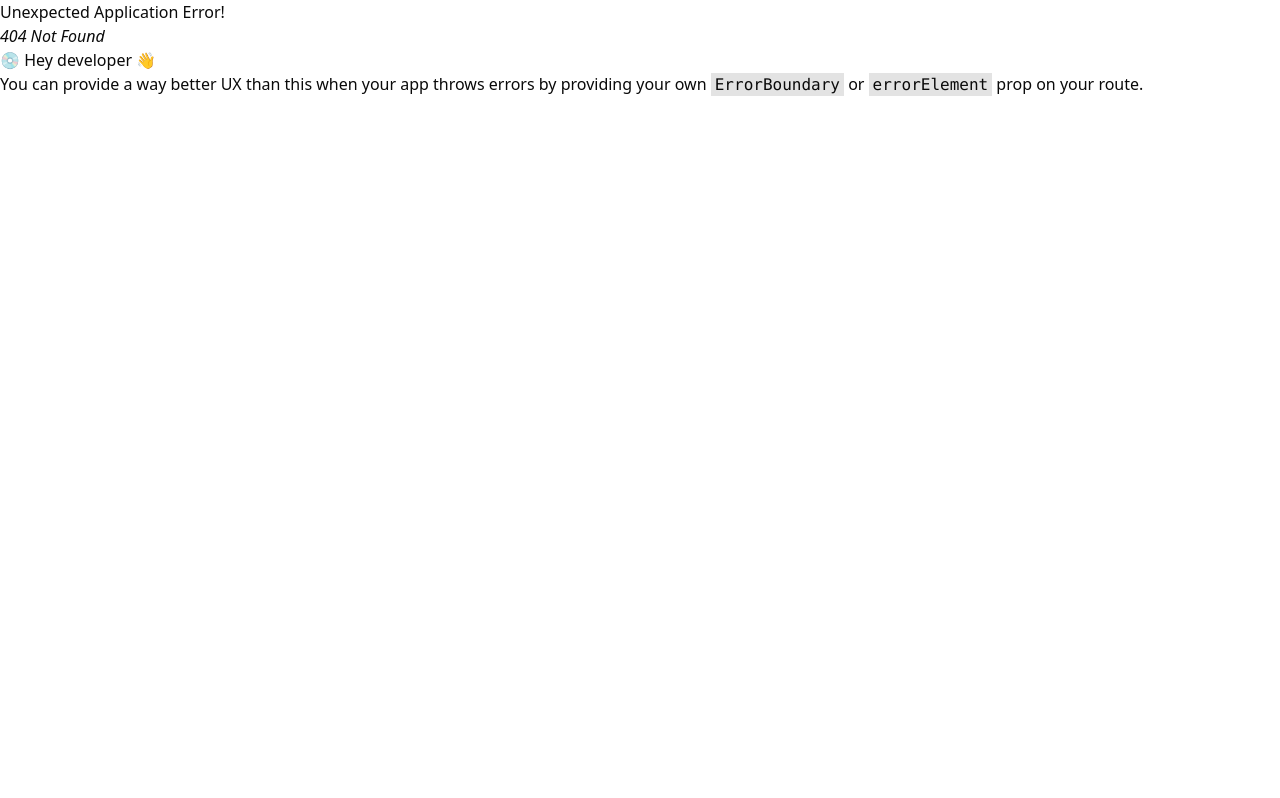
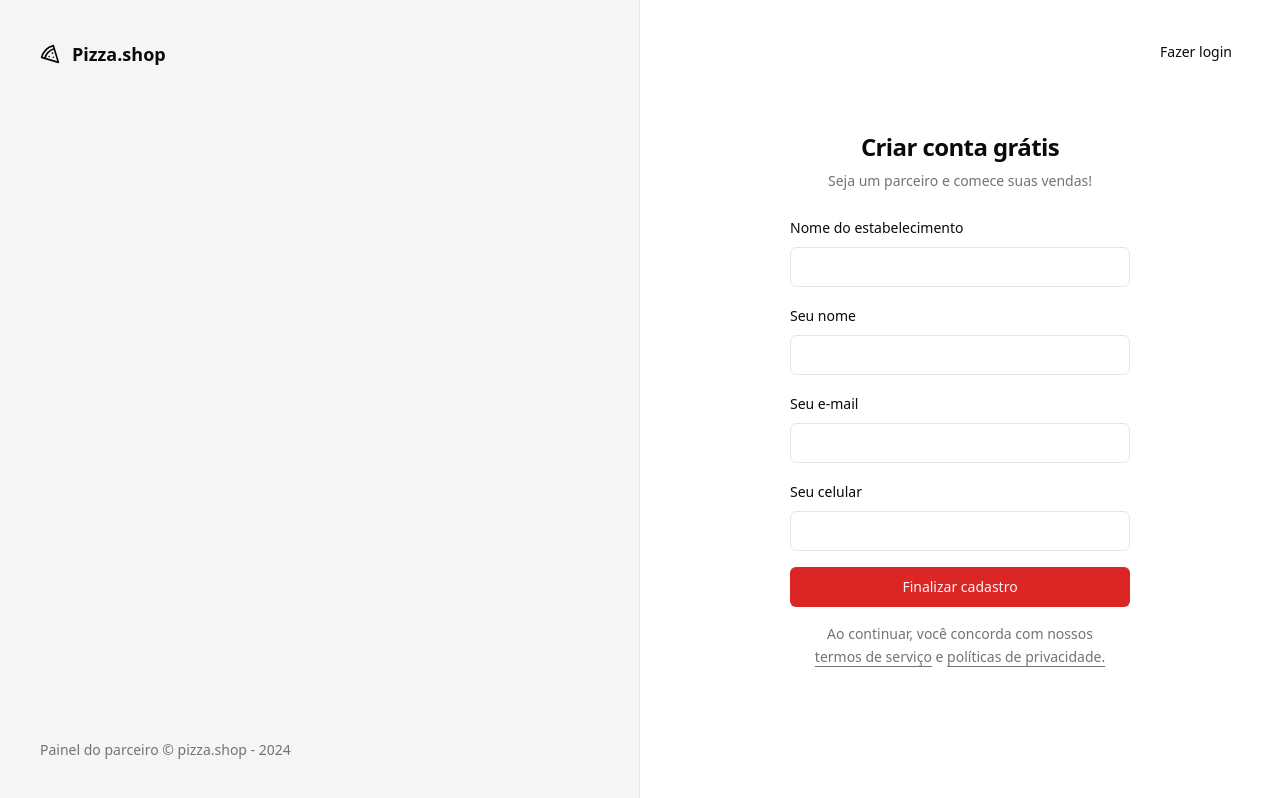
Before and after one commit to felipespinassi/pizzaShop, a React (Vite) app: page /sign-up in a window 1280 px wide. Before the commit this address had no page. Built offline with nearby package versions, Linux system fonts and the light colour scheme.

Commit message:
feat: add signup page

```diff
--- a/src/pages/_layouts/auth.tsx
+++ b/src/pages/_layouts/auth.tsx
@@ -13,7 +13,7 @@
           Painel do parceiro &copy; pizza.shop - {new Date().getFullYear()}
         </footer>
       </div>
-      <div className="flex flex-col items-center justify-center">
+      <div className="flex flex-col items-center justify-center relative">
         <Outlet />
       </div>
     </div>
--- a/src/pages/auth/sign-in.tsx
+++ b/src/pages/auth/sign-in.tsx
@@ -3,6 +3,7 @@
 import { Label } from "@/components/ui/label";
 import { Helmet } from "react-helmet-async";
 import { useForm } from "react-hook-form";
+import { Link } from "react-router-dom";
 import { toast } from "sonner";
 import { z } from "zod";
 
@@ -34,6 +35,12 @@
     <>
       <Helmet title="Login" />
       <div className="p-8">
+        <Button variant={"ghost"} asChild className="absolute right-8 top-8">
+          <Link to={"/sign-up"} className="">
+            Novo estabelecimento
+          </Link>
+        </Button>
+
         <div className="w-[340px] flex flex-col justify-center gap-6">
           <div className="flex flex-col gap-2 text-center ">
             <h1 className="text-2xl font-semibold tracking-tight">
--- /dev/null
+++ b/src/pages/auth/sign-up.tsx
@@ -0,0 +1,101 @@
+import { Button } from "@/components/ui/button";
+import { Input } from "@/components/ui/input";
+import { Label } from "@/components/ui/label";
+import { Helmet } from "react-helmet-async";
+import { useForm } from "react-hook-form";
+import { Link, useNavigate } from "react-router-dom";
+import { toast } from "sonner";
+import { z } from "zod";
+
+const signUpForm = z.object({
+  restaurantName: z.string(),
+  managerName: z.string(),
+  phone: z.string(),
+  email: z.string().email(),
+});
+type SignUpForm = z.infer<typeof signUpForm>;
+
+export default function SignUp() {
+  const navigate = useNavigate();
+  const {
+    register,
+    handleSubmit,
+    formState: { isSubmitting },
+  } = useForm<SignUpForm>();
+
+  async function handleSignUp(data: SignUpForm) {
+    console.log(data);
+    toast.success("Restaurante cadastrado com sucesso!", {
+      action: {
+        label: "Login",
+        onClick: () => {
+          navigate("/sign-in");
+        },
+      },
+    });
+    await new Promise((resolve) => setTimeout(resolve, 3000));
+  }
+  return (
+    <>
+      <Helmet title="Cadastro" />
+      <div className="p-8 ">
+        <Button variant={"ghost"} asChild className="absolute right-8 top-8">
+          <Link to={"/sign-in"} className="">
+            Fazer login
+          </Link>
+        </Button>
+
+        <div className="w-[340px] flex flex-col justify-center gap-6">
+          <div className="flex flex-col gap-2 text-center ">
+            <h1 className="text-2xl font-semibold tracking-tight">
+              Criar conta grátis
+            </h1>
+            <p className="text-sm text-muted-foreground">
+              Seja um parceiro e comece suas vendas!
+            </p>
+          </div>
+          <form onSubmit={handleSubmit(handleSignUp)} className="space-y-4">
+            <div className="space-y-2 ">
+              <Label htmlFor="restaurantName">Nome do estabelecimento</Label>
+              <Input
+                id="restaurantName"
+                {...register("restaurantName")}
+                type="text"
+              />
+            </div>
+            <div className="space-y-2 ">
+              <Label htmlFor="managerName">Seu nome</Label>
+              <Input
+                id="managerName"
+                {...register("managerName")}
+                type="text"
+              />
+            </div>
+            <div className="space-y-2 ">
+              <Label htmlFor="email">Seu e-mail</Label>
+              <Input id="email" {...register("email")} type="email" />
+            </div>
+            <div className="space-y-2 ">
+              <Label htmlFor="phone">Seu celular</Label>
+              <Input id="phone" {...register("phone")} type="tel" />
+            </div>
+
+            <Button disabled={isSubmitting} className="w-full" type="submit">
+              Finalizar cadastro
+            </Button>
+            <p className="px-6 text-center text-sm leading-relaxed text-muted-foreground">
+              Ao continuar, você concorda com nossos{" "}
+              <a className="underline underline-offset-4" href="">
+                termos de serviço
+              </a>{" "}
+              e{" "}
+              <a className="underline underline-offset-4" href="">
+                políticas de privacidade.
+              </a>
+            </p>
+          </form>
+        </div>
+      </div>
+    </>
+  );
+}
```
Also changed, not shown: src/routes.tsx (+22 -13 lines).
